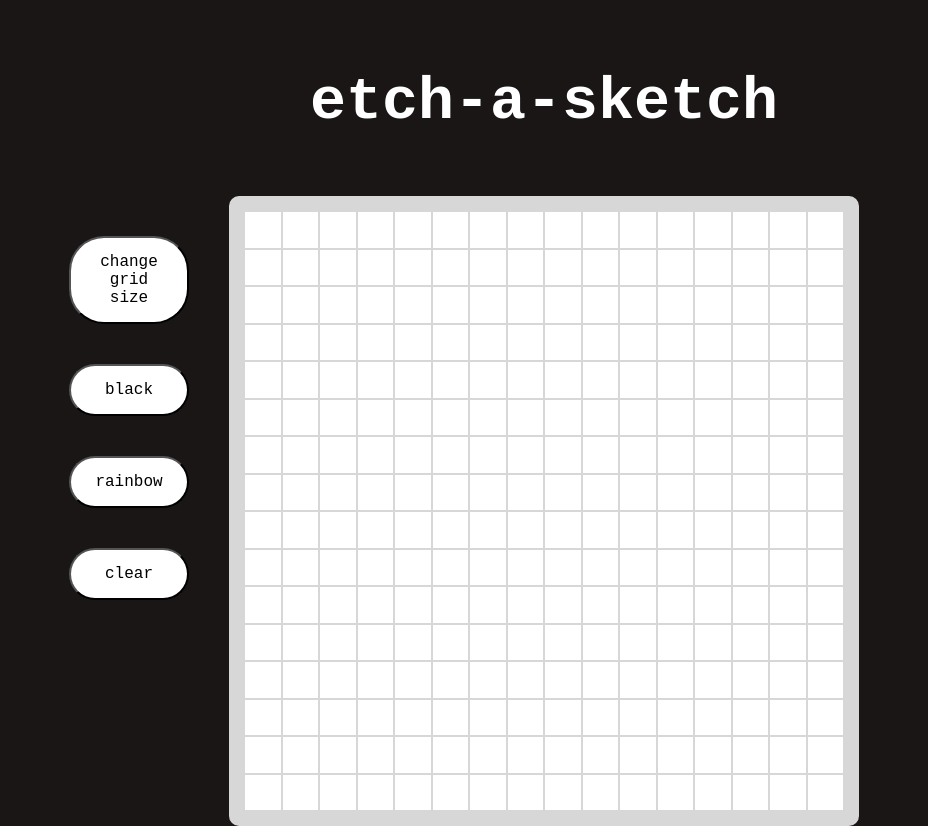
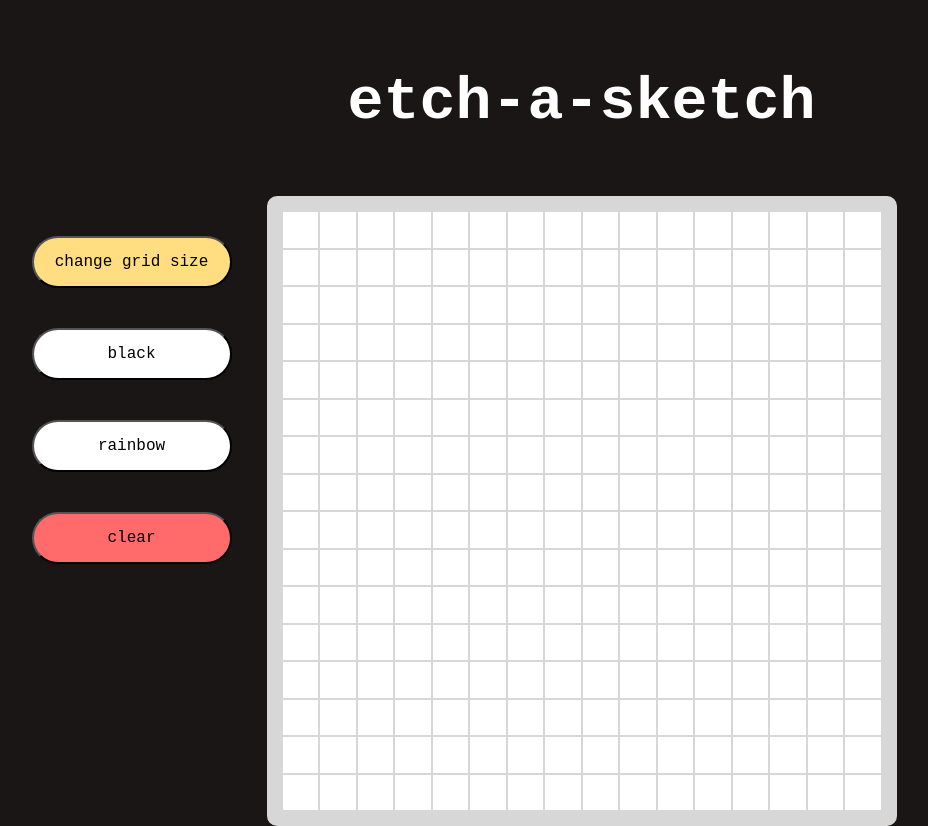
Before and after one commit to basaaj/etch-a-sketch, a plain HTML site: page index.html in a window 1280 px wide. Shown: the whole page, without its empty margins (196-1124 px from the left). Drawn offline with Linux system fonts and the light colour scheme.

Commit message:
Distinguish buttons by color and minor space adjustments

```diff
--- a/style.css
+++ b/style.css
@@ -15,7 +15,7 @@ body {
 }
 
 h3 {
-    margin-left: 200px;
+    margin-left: 275px;
     color: white;
     font-size: 60px;
     font-family: monospace;
@@ -30,7 +30,7 @@ h3 {
     display: flex;
     flex-direction: column;
     padding: 20px;
-    width: 200px;
+    width: 275px;
 }
 
 button {
@@ -38,11 +38,19 @@ button {
     font-size: 16px;
     margin: 20px;
     padding: 15px;
-    min-width: 75px;
+    width: 200px;
     min-height: 30px;
     border-radius: 35px;
     background-color: white;
     color: black;
+}
+
+#size {
+    background-color: rgb(255, 221, 128);
+}
+
+#clear {
+    background-color: rgb(255, 106, 106);
 }
 
 .grid {
```
